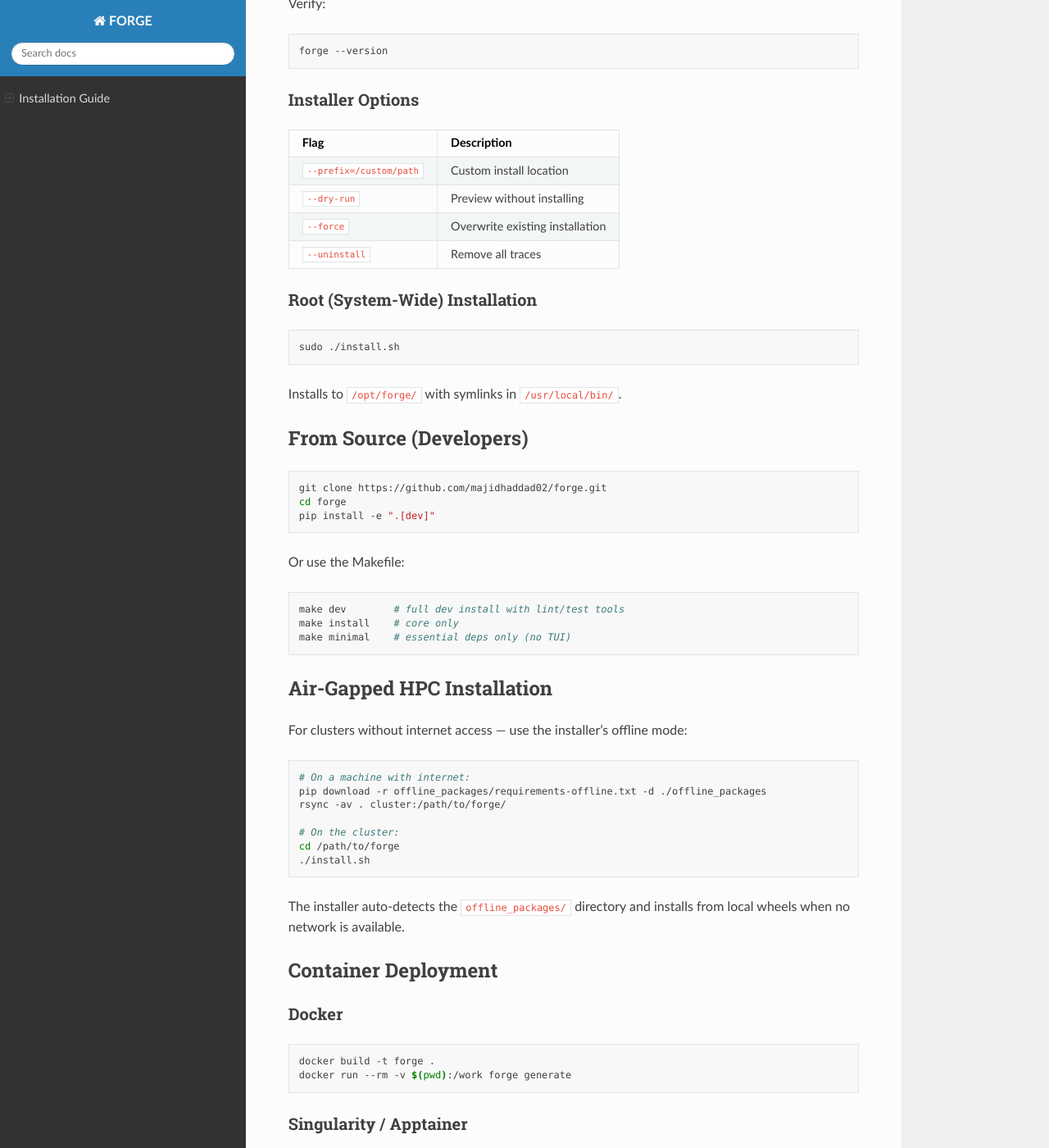
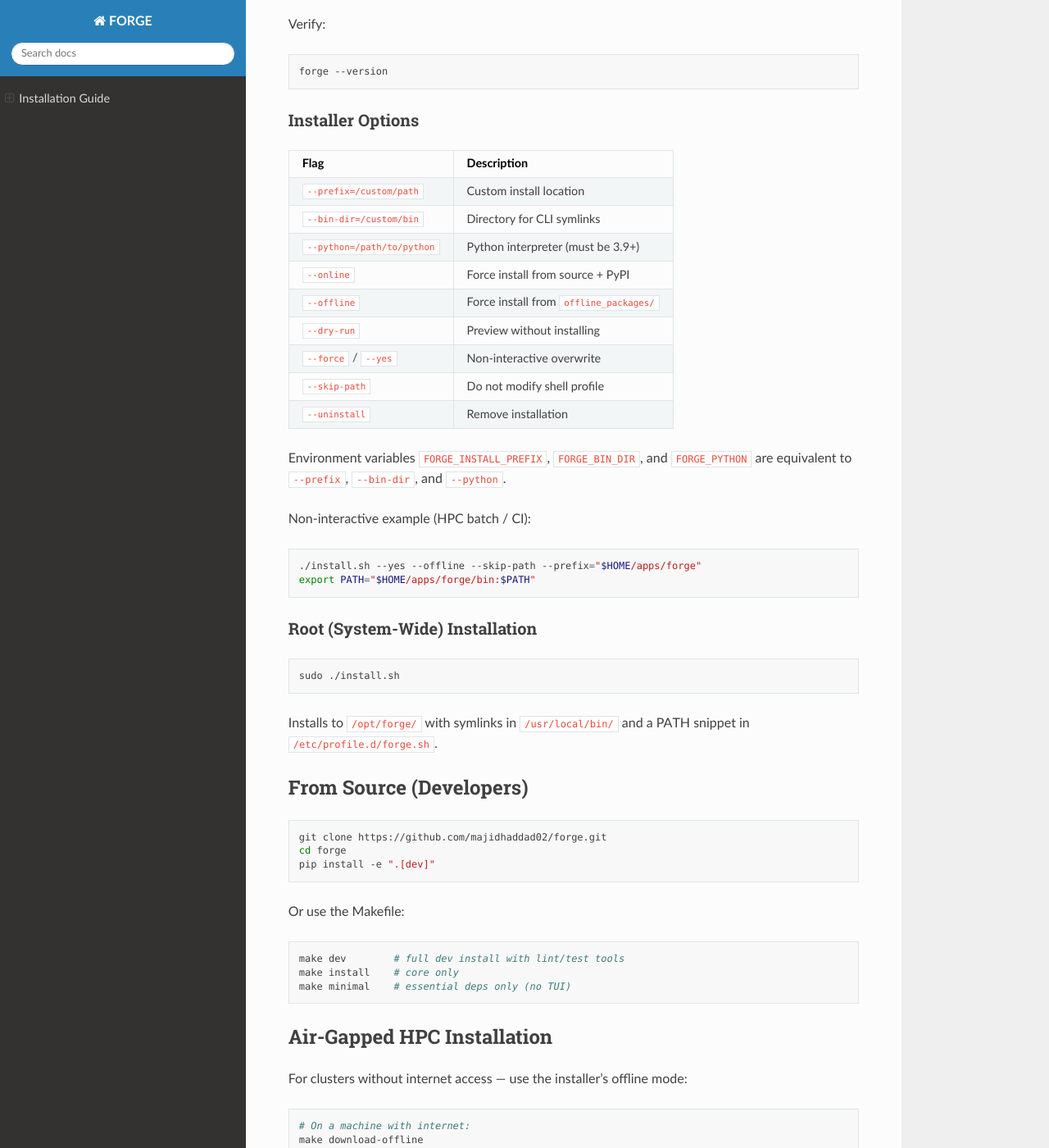
Before and after one commit to majidhaddad02/wien2k_gen, a Sphinx documentation site: the page built from docs/installation.md, in a window 1280 px wide and 1400 px high, scrolled down 604 px. Shown: the whole window at 82% size. Built offline with Sphinx 7.4.7 and the Read the Docs theme 3.1.0, drawn with Linux system fonts in a browser that asks for light colours; some of the changed text lies outside the part shown.

Commit message:
fix: harden install.sh for offline HPC installs
Make dry-run side-effect free, resolve the repo from the script path,
install wheels from packaging_offline, and avoid unsafe prefix/profile edits.
Co-authored-by: monkeycode-ai <monkeycode-ai@chaitin.com>

````diff
--- a/docs/installation.md
+++ b/docs/installation.md
@@ -18,7 +18,8 @@
 
 This creates a virtual environment in `~/.local/opt/forge/`, installs the
 package and its dependencies, and adds symlinks for `forge`, `forge_sbatch`,
-and `forge_wizard` into `~/.local/bin/`.
+and `forge_wizard` into `~/.local/bin/`. The installer can be run from any
+working directory; it locates the repository from its own path.
 
 Verify:
 ```bash
@@ -30,9 +31,23 @@
 | Flag | Description |
 |------|-------------|
 | `--prefix=/custom/path` | Custom install location |
+| `--bin-dir=/custom/bin` | Directory for CLI symlinks |
+| `--python=/path/to/python` | Python interpreter (must be 3.9+) |
+| `--online` | Force install from source + PyPI |
+| `--offline` | Force install from `offline_packages/` |
 | `--dry-run` | Preview without installing |
-| `--force` | Overwrite existing installation |
-| `--uninstall` | Remove all traces |
+| `--force` / `--yes` | Non-interactive overwrite |
+| `--skip-path` | Do not modify shell profile |
+| `--uninstall` | Remove installation |
+
+Environment variables `FORGE_INSTALL_PREFIX`, `FORGE_BIN_DIR`, and `FORGE_PYTHON`
+are equivalent to `--prefix`, `--bin-dir`, and `--python`.
+
+Non-interactive example (HPC batch / CI):
+```bash
+./install.sh --yes --offline --skip-path --prefix="$HOME/apps/forge"
+export PATH="$HOME/apps/forge/bin:$PATH"
+```
 
 ### Root (System-Wide) Installation
 
@@ -40,7 +55,8 @@
 sudo ./install.sh
 ```
 
-Installs to `/opt/forge/` with symlinks in `/usr/local/bin/`.
+Installs to `/opt/forge/` with symlinks in `/usr/local/bin/` and a PATH snippet
+in `/etc/profile.d/forge.sh`.
 
 ## From Source (Developers)
 
@@ -63,16 +79,19 @@
 
 ```bash
 # On a machine with internet:
-pip download -r offline_packages/requirements-offline.txt -d ./offline_packages
+make download-offline
+# or: pip download -r offline_packages/requirements-offline.txt -d ./offline_packages/packaging_offline --only-binary=:all:
 rsync -av . cluster:/path/to/forge/
 
 # On the cluster:
 cd /path/to/forge
-./install.sh
+./install.sh --offline --yes
 ```
 
-The installer auto-detects the `offline_packages/` directory and installs
-from local wheels when no network is available.
+The installer uses `offline_packages/packaging_offline/` (then `offline_packages/`)
+when PyPI is unreachable or `--offline` is set. Bundled wheels currently target
+CPython 3.9 x86_64; refresh them with `make download-offline` for other Python
+versions or architectures.
 
 ## Container Deployment
 
````
Also changed, not shown: other parts of docs/installation.md (+1 -1 lines), 4 other files.
